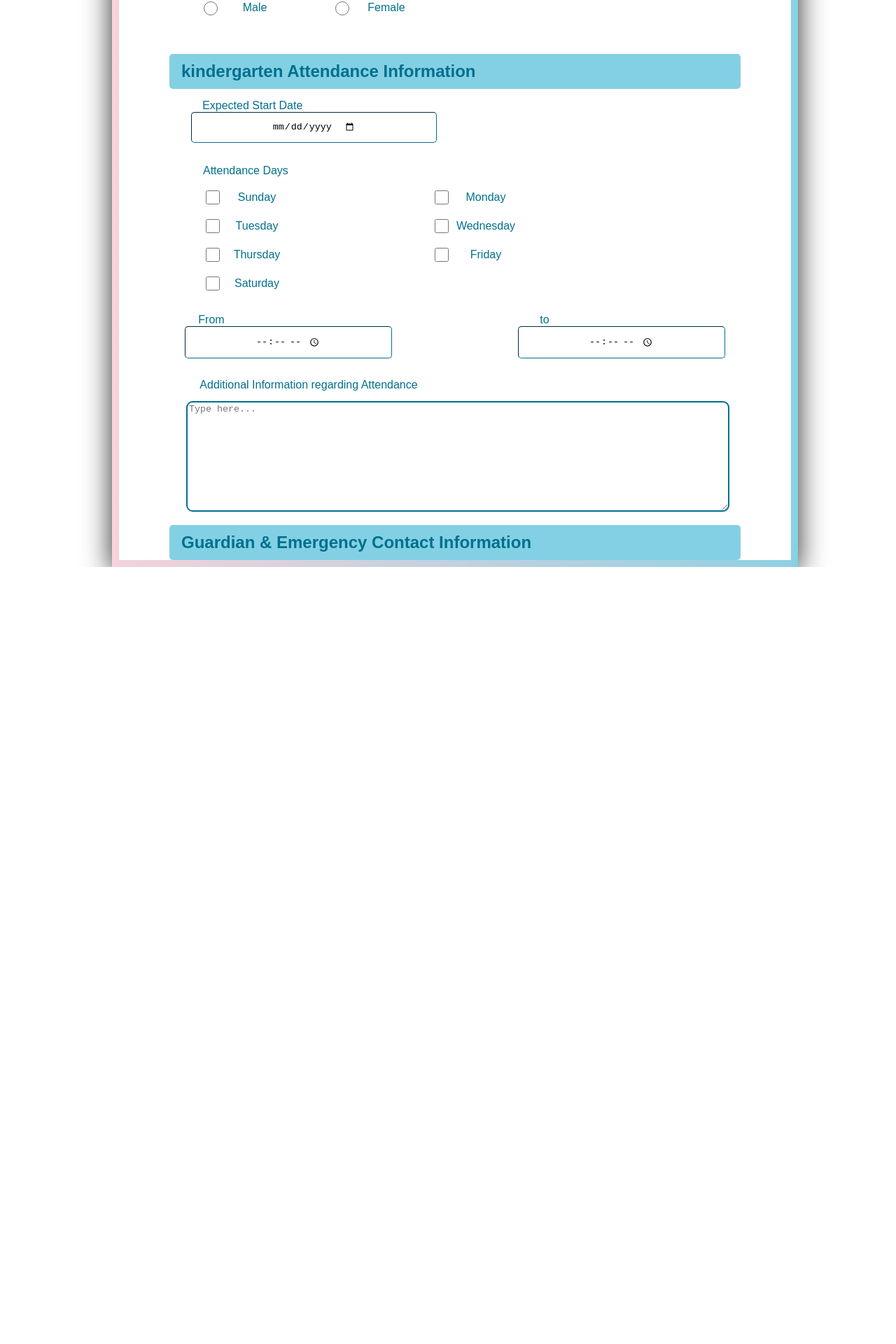
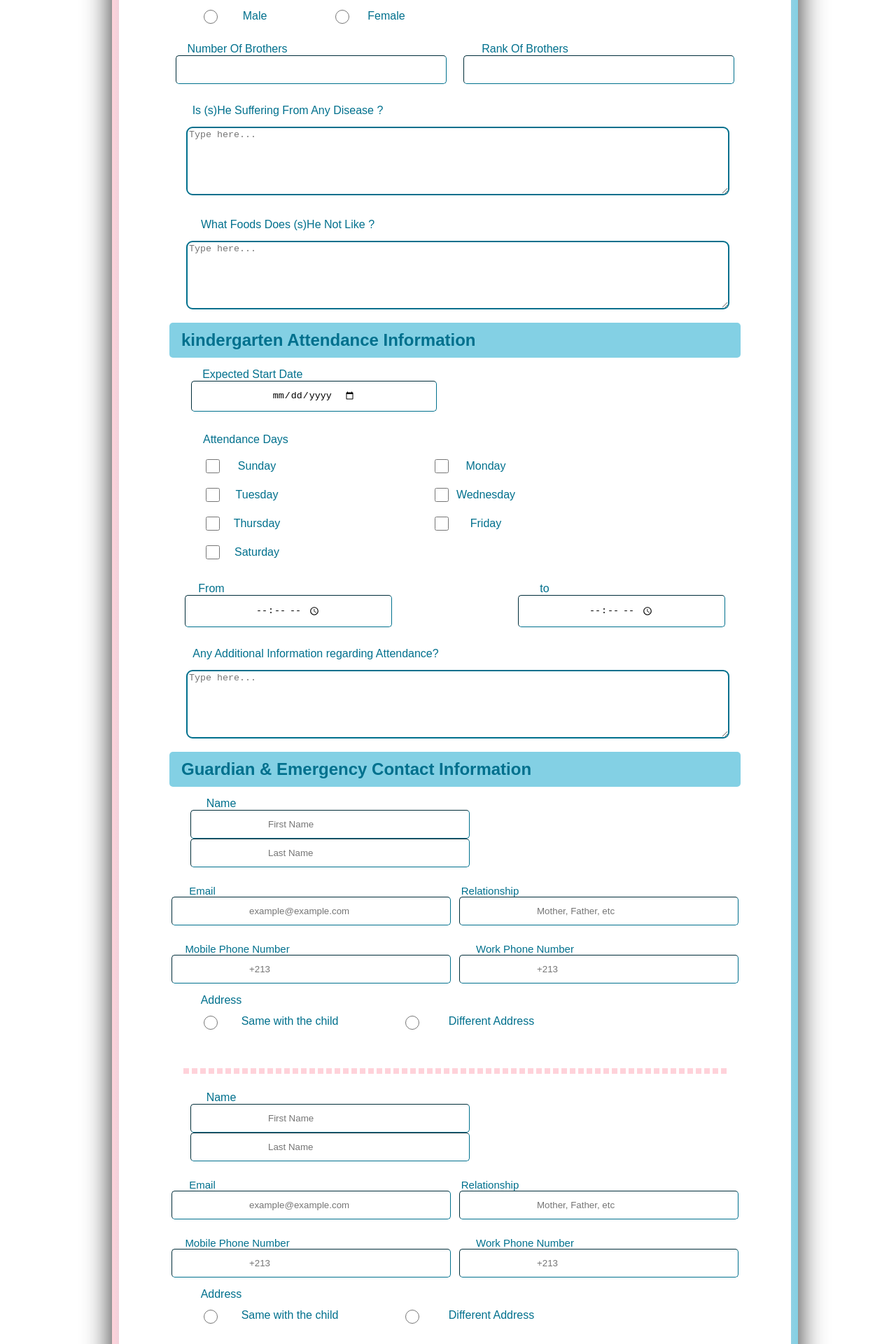
Before and after one commit to jeo17/Rawdhati, a React (Create React App) app: page /kindergarten_sign in a window 1280 px wide. Shown: the part 508-2428 px from the top of the page at 70% size. Before the commit the page ends 1318 px from the top, so only its background shows below. Built offline with nearby package versions, Linux system fonts and the light colour scheme.

Commit message:
child info

```diff
--- a/src/signin&up/sign_kin.css
+++ b/src/signin&up/sign_kin.css
@@ -55,14 +55,7 @@ box-shadow: 0 9px 40px rgb(42 42 42);
     flex-wrap: wrap;
 
 }
-.nth1-1 input{
-    padding: 12px 38px;
-    margin: 0 6px;
-    border-radius: 5px;
-    border-width: 1px;
-    border-color: #00708D;
 
-}
 
 .information label{
     width: 100px;
@@ -75,7 +68,14 @@ box-shadow: 0 9px 40px rgb(42 42 42);
   justify-content: center;
 
 }
+.nth1-1 input{
+    padding: 12px 38px;
+    margin: 0 6px;
+    border-radius: 5px;
+    border-width: 1px;
+    border-color: #00708D;
 
+}
 .nth1-1 label{
     font-size: 13px;
     margin-top: 5px;
@@ -94,7 +94,12 @@ box-shadow: 0 9px 40px rgb(42 42 42);
     border-color: #00708D;
 
 }
-
+.nth2 label{
+    width: 200px;
+}
+.nth2-1 input{
+    padding: 12px 104px;
+}
 .nth3{
     display: flex;
     flex-direction: column;
@@ -117,7 +122,8 @@ box-shadow: 0 9px 40px rgb(42 42 42);
 .nth4-1{
     display: flex;
     padding-left: 20px;
-    padding-bottom: 40px;
+    padding-top: 12px;
+    padding-bottom: 12px;
 }
 .nth4-1 input{
    width: 20px;
@@ -193,11 +199,81 @@ box-shadow: 0 9px 40px rgb(42 42 42);
     border-width: 2px;
     border-radius: 9px;
     width: 100%;
-    height: 150px;
+    height: 90px;
 }
 .nth8 label{
-    width: 400px;
+    width: 420px;
     margin: 14px 0;
     position: relative;
     right: 25px;
 }
+.nth8-1 label{
+    width: 340px;
+}
+
+.nth9{
+    width: 80%;
+}
+.nth9-1{
+display: flex;
+flex-wrap: wrap;
+}
+.nth9-1 input{
+    padding: 12px 110px;
+    margin: 0 6px;
+    border-radius: 5px;
+    border-width: 1px;
+    border-color: #00708D;
+
+}
+.nth9-1 label{
+    font-size: 13px;
+    margin-top: 10px;
+}
+
+
+.nth10{
+    display: flex;
+    flex-wrap: wrap;
+}
+.nth10 input{
+    padding: 12px 110px;
+    margin: 0 6px;
+    border-radius: 5px;
+    border-width: 1px;
+    border-color: #00708D;
+
+}
+.nth10 label{
+    font-size: 15px;
+    margin-top: 10px;
+
+}
+.nth10-1 label{
+    width: 200px;
+}
+
+.nth4-2{
+    display: flex;
+    padding-left: 20px;
+    padding-top: 10px;
+    padding-bottom: 40px;
+}
+.nth4-2 input{
+   width: 20px;
+   height: 20px;
+}
+.nth4-2 label{
+    padding-right: 60px;
+    width: 200px;
+
+}
+
+
+.cut{
+    width: 80%;
+    border-width: 4px;
+    border-style:dashed;
+    border-color: #FFD2DA;
+    margin-bottom: 10px;
+ }
--- a/src/signin&up/sign_kin.js
+++ b/src/signin&up/sign_kin.js
@@ -1,5 +1,5 @@
-import React from 'react';
-import './sign_kin.css'
+import React from "react";
+import "./sign_kin.css";
 
 const SignKin = () => {
   return (
@@ -9,51 +9,45 @@ const SignKin = () => {
           <h1> Information form</h1>
         </header>
         <form>
-
-       <div className='info'>
-         <h2>  child information </h2>
+          <div className="info">
+            <h2> child information </h2>
             <i class="gg-chevron-down-r"></i>
           </div>
-                <div className='nth1'>
-
+          <div className="nth1">
             <label>Child's Name</label>
             <div className="nth1-1">
               <div>
-                           <input type="text" placeholder='First Name'/>
+                <input type="text" placeholder="First Name" />
               </div>
               <div>
-                          <input type="text" placeholder='Middle Name'/>
+                <input type="text" placeholder="Middle Name" />
               </div>
               <div>
-                          <input type="text" placeholder='Last Name'/>
+                <input type="text" placeholder="Last Name" />
+              </div>
             </div>
           </div>
 
-                </div >
-
-            <div className='nth2'>
-
+          <div className="nth2">
             <div>
               <label>Date of Birth</label>
-                  <input type="date"/>
+              <input type="date" />
             </div>
 
             <div>
               <label>Home Phone </label>
-                  <input type="tel" placeholder='+213'/>
+              <input type="tel" placeholder="+213" />
             </div>
           </div>
 
-
-            <div className='nth3'>
+          <div className="nth3">
             <label>Address</label>
-            <input type="text"/>
+            <input type="text" />
           </div>
 
-
-            <div className='nth4'>
+          <div className="nth4">
             <label>Gender</label>
-               <div className='nth4-1'>
+            <div className="nth4-1">
               <input type="radio" />
               <label>Male</label>
               <input type="radio" />
@@ -62,81 +56,188 @@ const SignKin = () => {
           </div>
 
 
-        <div className='info'>
-                <h2>  kindergarten Attendance Information </h2>
+          <div className="nth2">
+            <div className="nth2-1">
+              <label>Number Of Brothers</label>
+              <input type="number" />
+            </div>
+
+            <div className="nth2-1">
+              <label>Rank Of Brothers </label>
+              <input type="number" />
+            </div>
+          </div>
+
+          <div className="nth8 nth8-1">
+            <label>Is (s)He Suffering From Any Disease ?</label>
+            <textarea placeholder="Type here..."></textarea>
+          </div>
+          <div className="nth8 nth8-1">
+            <label>What Foods Does (s)He Not Like ?</label>
+            <textarea placeholder="Type here..."></textarea>
+          </div>
+
+
+          <div className="info">
+            <h2> kindergarten Attendance Information </h2>
             <i class="gg-chevron-down-r"></i>
           </div>
 
-                <div className='nth5'>
+          <div className="nth5">
             <label>Expected Start Date</label>
-                  <input type="date"/>
+            <input type="date" />
           </div>
 
-
-                <div className='nth6'>
+          <div className="nth6">
             <p>Attendance Days</p>
-                  <div className='nth6-1'>
+            <div className="nth6-1">
               <div className="nth6-2">
-                   <input type="checkbox"/>
+                <input type="checkbox" />
                 <label>Sunday</label>
               </div>
               <div className="nth6-2">
-                   <input type="checkbox"/>
+                <input type="checkbox" />
                 <label>Monday</label>
               </div>
               <div className="nth6-2">
-                   <input type="checkbox"/>
+                <input type="checkbox" />
                 <label>Tuesday</label>
               </div>
               <div className="nth6-2">
-                   <input type="checkbox"/>
+                <input type="checkbox" />
                 <label>Wednesday</label>
               </div>
               <div className="nth6-2">
-                   <input type="checkbox"/>
+                <input type="checkbox" />
                 <label>Thursday</label>
               </div>
               <div className="nth6-2">
-                   <input type="checkbox"/>
+                <input type="checkbox" />
                 <label>Friday</label>
               </div>
               <div className="nth6-2">
-                   <input type="checkbox"/>
+                <input type="checkbox" />
                 <label>Saturday</label>
               </div>
             </div>
-
           </div>
 
-
-           <div className='nth7'>
-              <div className='nth7-1'>
+          <div className="nth7">
+            <div className="nth7-1">
               <label>From</label>
-              <input type="time"/>
+              <input type="time" />
             </div>
-              <div className='nth7-1'>
+            <div className="nth7-1">
               <label>to</label>
-              <input type="time"/>
+              <input type="time" />
             </div>
           </div>
 
-              <div className='nth8'>
-                <label>Additional Information regarding Attendance</label>
-                <textarea placeholder='Type here...'></textarea>
+          <div className="nth8">
+            <label>Any Additional Information regarding Attendance?</label>
+            <textarea placeholder="Type here..."></textarea>
           </div>
 
-              <div className='info'>
-         <h2>  Guardian & Emergency Contact Information </h2>
+          <div className="info">
+            <h2> Guardian & Emergency Contact Information </h2>
             <i class="gg-chevron-down-r"></i>
           </div>
 
+          <div className="nth9">
+            <label>Name</label>
+            <div className="nth9-1">
+              <div>
+                <input type="text" placeholder="First Name" />
+              </div>
+              <div>
+                <input type="text" placeholder="Last Name" />
+              </div>
+            </div>
+          </div>
+
+          <div className="nth10">
+            <div>
+              <label>Email</label>
+              <input type="email" placeholder="example@example.com" />
+            </div>
+            <div>
+              <label>Relationship</label>
+              <input type="text" placeholder="Mother, Father, etc" />
+            </div>
+          </div>
+
+          <div className="nth10">
+            <div className="nth10-1">
+              <label>Mobile Phone Number</label>
+              <input type="tel" placeholder="+213" />
+            </div>
+            <div className="nth10-1">
+              <label>Work Phone Number</label>
+              <input type="tel" placeholder="+213" />
+            </div>
+          </div>
+
+          <div className="nth4">
+            <label>Address</label>
+            <div className="nth4-2">
+              <input type="radio" />
+              <label>Same with the child</label>
+              <input type="radio" />
+              <label>Different Address</label>
+            </div>
+          </div>
+
+          <div className="cut"></div>
+
+          <div className="nth9">
+            <label>Name</label>
+            <div className="nth9-1">
+              <div>
+                <input type="text" placeholder="First Name" />
+              </div>
+              <div>
+                <input type="text" placeholder="Last Name" />
+              </div>
+            </div>
+          </div>
+
+          <div className="nth10">
+            <div>
+              <label>Email</label>
+              <input type="email" placeholder="example@example.com" />
+            </div>
+            <div>
+              <label>Relationship</label>
+              <input type="text" placeholder="Mother, Father, etc" />
+            </div>
+          </div>
+
+          <div className="nth10">
+            <div className="nth10-1">
+              <label>Mobile Phone Number</label>
+              <input type="tel" placeholder="+213" />
+            </div>
+            <div className="nth10-1">
+              <label>Work Phone Number</label>
+              <input type="tel" placeholder="+213" />
+            </div>
+          </div>
+
+          <div className="nth4">
+            <label>Address</label>
+            <div className="nth4-2">
+              <input type="radio" />
+              <label>Same with the child</label>
+              <input type="radio" />
+              <label>Different Address</label>
+            </div>
+          </div>
+
+          <div className="cut"></div>
         </form>
-
-
-
       </div>
     </>
   );
-}
+};
 
 export default SignKin;
```
Lines whose indentation alone changed are shown as unchanged.
